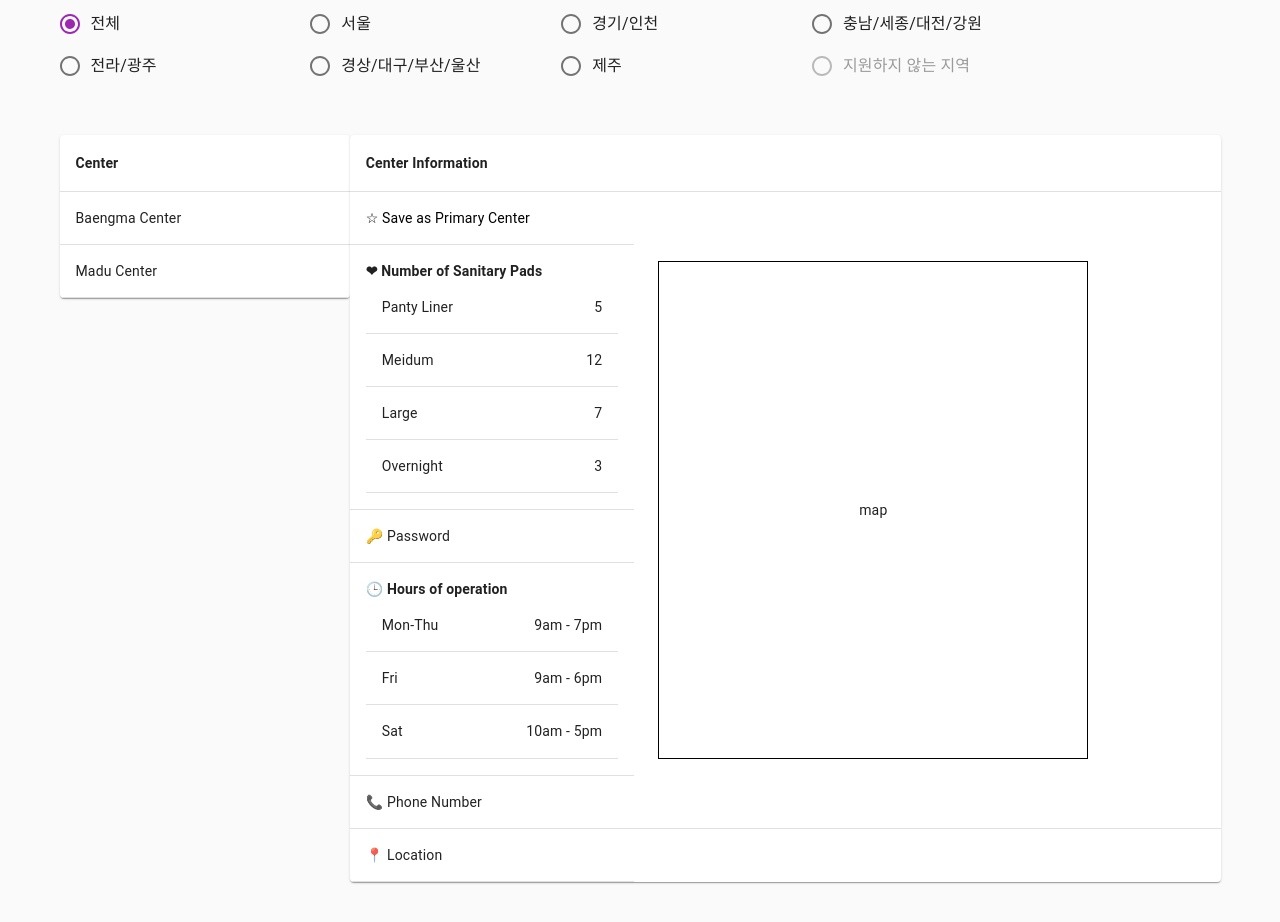
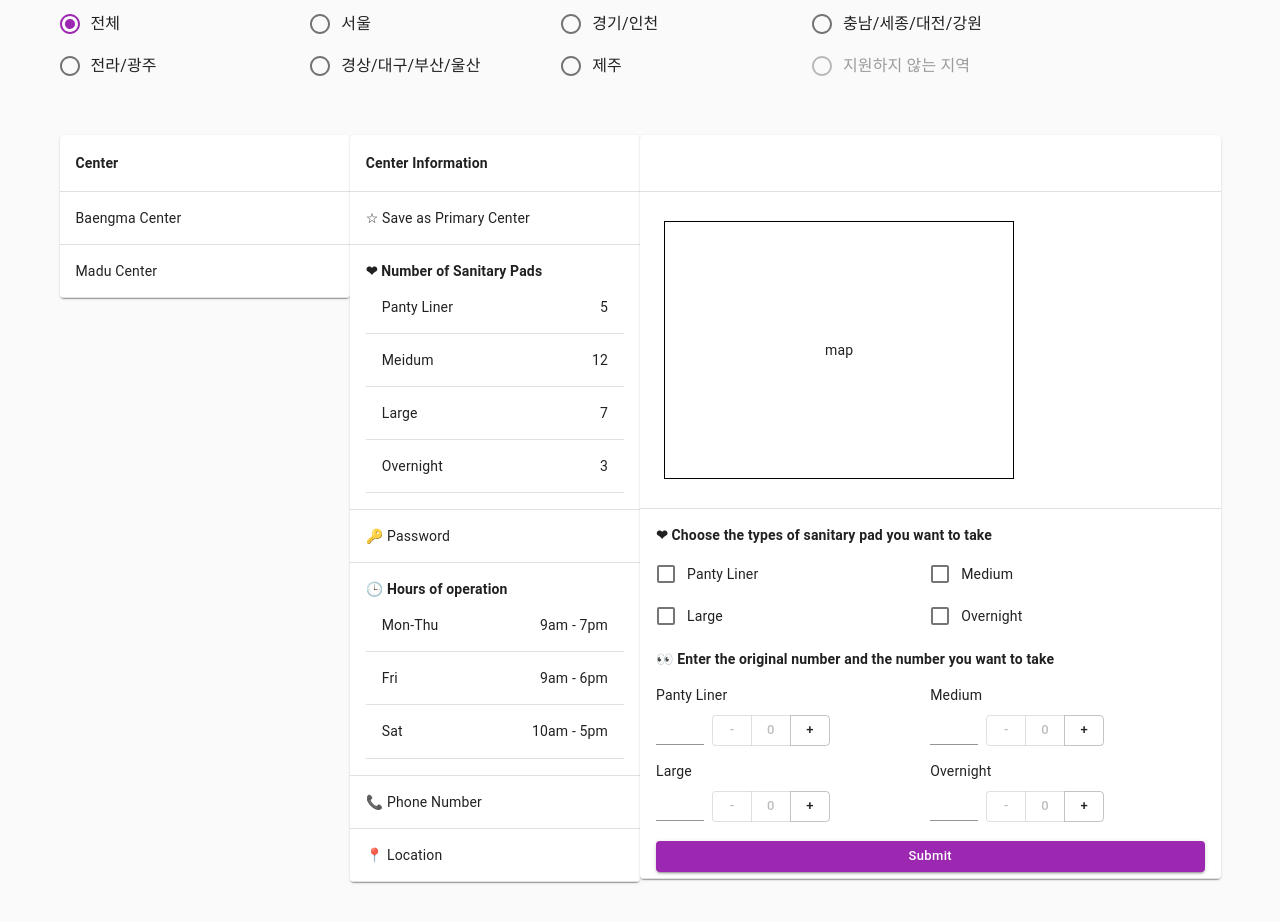
Before and after one commit to dsc-sookmyung/2021-Gitribute-SolutionChallenge, a React (Create React App) app in the folder frontend/: page /center in a window 1280 px wide. Shown: the part 140-1062 px from the top of the page. Built offline with nearby package versions, Linux system fonts and the light colour scheme.

Commit message:
Add CountInputForm Components

```diff
--- a/frontend/src/components/CenterInfo/CenterTable.js
+++ b/frontend/src/components/CenterInfo/CenterTable.js
@@ -11,6 +11,7 @@ import Paper from '@material-ui/core/Paper';
 import Grid from '@material-ui/core/Grid';
 import Box from '@material-ui/core/Box';
 import Link from '@material-ui/core/Link';
+import CountInputForm from './CountInputForm';
 
 
 const useStyles = makeStyles((theme) => ({
@@ -43,6 +44,9 @@ const useStyles = makeStyles((theme) => ({
   },
   box: {
     border: "1px solid #000"
+  },
+  maptr: {
+    height: "19.8rem"
   }
 }));
 
@@ -90,7 +94,7 @@ function Favorites(name, favorite, setFavorite) {
   }, [favorite]);
 }
 
-function Row({ id, center, favorite, setFavorite }) {
+function Row({ id, center, favorite, setFavorite, role }) {
   const [open, setOpen] = useState(false);
   const classes = useStyles();
 
@@ -118,17 +122,19 @@ function Row({ id, center, favorite, setFavorite }) {
           <Collapse in={open} timeout="auto" unmountOnExit>
             <TableRow>
               <TableCell>
-                <Box component="span" m={1} px={25} py={2} className={classes.box}>
+                <Box component="span" m={1} px={20} py={2} className={classes.box}>
                   map
                 </Box>
               </TableCell>
             </TableRow>
             <TableRow>
               <TableCell>
-                <Link href="#">
+                <a
+                  href="#"
+                  style={{ textDecoration: "inherit", color: "inherit" }}>
                     { favorite === center.name ?
                       "⭐ My Primary Center" : "☆ Save as Primary Center" }
-                </Link>
+                </a>
               </TableCell>
             </TableRow>
             <TableRow>
@@ -150,11 +156,13 @@ function Row({ id, center, favorite, setFavorite }) {
                 </Table>
               </TableCell>
             </TableRow>
+            { role === 1 ? (
                 <TableRow>
                   <TableCell>
                     🔑 Password
                   </TableCell>
                 </TableRow>
+              ) : null }
             <TableRow>
               <TableCell>
                 <strong>🕒 Hours of operation</strong>
@@ -195,6 +203,7 @@ export default function CenterTable() {
   const classes = useStyles();
   const [favorite, setFavorite] = useState("Baengma");
   const [selectedCenter, setSelectedCenter] = useState("Baengma");
+  const [role, setRole] = useState(1);
 
   return (
     <Grid container className={classes.table}>
@@ -204,7 +213,7 @@ export default function CenterTable() {
         <Table className={classes.table} aria-label="simple table">
           <TableHead>
             <TableRow>
-              <TableCell><strong>Center</strong></TableCell>          </TableRow>
+              <TableCell><strong>Center</strong></TableCell></TableRow>
           </TableHead>
           <TableBody>
             {centerName.map((center) => {
@@ -224,26 +233,23 @@ export default function CenterTable() {
         </Table>
       </TableContainer>
       </Grid>
-      <Grid item md={9}>
+      <Grid item md={3}>
         <TableContainer className={classes.tablePCCenterInfo} component={Paper}>
           <Table className={classes.table} aria-label="simple table">
             <TableHead>
               <TableRow>
-                <TableCell colSpan={2}><strong>Center Information</strong></TableCell>
+                <TableCell style={{ borderRight: "none" }}><strong>Center Information</strong></TableCell>
               </TableRow>
             </TableHead>
             <TableBody>
               <TableRow>
                 <TableCell>
-                  <Link href="#">
+                  <a
+                    href="#"
+                    style={{ textDecoration: "inherit", color: "inherit" }}>
                       { favorite === selectedCenter ?
                         "⭐ My Primary Center" : "☆ Save as Primary Center" }
-                  </Link>
-                </TableCell>
-                <TableCell rowSpan="5">
-                <Box component="span" m={1} px={25} py={30} className={classes.box}>
-                  map
-                </Box>
+                  </a>
                 </TableCell>
               </TableRow>
               <TableRow>
@@ -265,11 +271,13 @@ export default function CenterTable() {
                   </Table>
                 </TableCell>
               </TableRow>
+              { role === 1 ? (
                 <TableRow>
                   <TableCell>
                     🔑 Password
                   </TableCell>
                 </TableRow>
+              ) : null }
               <TableRow>
                 <TableCell>
                   <strong>🕒 Hours of operation</strong>
@@ -301,13 +309,38 @@ export default function CenterTable() {
           </Table>
         </TableContainer>
       </Grid>
+      <Grid item md={6}>
+        <TableContainer className={classes.tablePCCenterInfo} component={Paper}>
+          <Table className={classes.table} aria-label="simple table">
+            <TableHead>
+              <TableRow>
+                <TableCell style={{ borderLeft: "none" }}>&nbsp;</TableCell>
+              </TableRow>
+            </TableHead>
+            <TableBody>
+              <TableRow className={classes.maptr}>
+                <TableCell>
+                  <Box component="span" m={1} px={20} py={15} className={classes.box}>
+                    map
+                  </Box>
+                </TableCell>
+              </TableRow>
+              <TableRow>
+                <TableCell style={{ paddingBottom: "0.4rem" }}>
+                  <CountInputForm />
+                </TableCell>
+              </TableRow>
+            </TableBody>
+          </Table>
+        </TableContainer>
+      </Grid>
       {/* Mobile */}
       <Grid item md={12}>
         <TableContainer className={classes.tableMobile} component={Paper}>
         <Table className={classes.table} aria-label="simple table">
           <TableBody>
             {centerName.map((center, index) => (
-              <Row key={center.name} id={index} className="chooseitmes" center={center} favorite={favorite} setFavorite={setFavorite} />
+              <Row key={center.name} id={index} className="chooseitmes" center={center} favorite={favorite} setFavorite={setFavorite} role={role}/>
             ))}
           </TableBody>
         </Table>
--- /dev/null
+++ b/frontend/src/components/CenterInfo/CountInputForm.js
@@ -0,0 +1,190 @@
+import React, { useEffect, useState } from 'react';
+import { makeStyles } from '@material-ui/core/styles';
+import Grid from '@material-ui/core/Grid';
+import Typography from '@material-ui/core/Typography';
+import { Checkbox, FormControlLabel, Input, Button, ButtonGroup } from '@material-ui/core';
+import styled from 'styled-components';
+
+const useStyles = makeStyles((theme) => ({
+  select: {
+    marginTop: theme.spacing(1),
+    marginBottom: theme.spacing(1.5),
+  },
+  label: {
+    marginTop: theme.spacing(1),
+    marginBottom: theme.spacing(1)
+  },
+  input: {
+    width: "3rem",
+    marginBottom: theme.spacing(1),
+    marginRight: theme.spacing(1)
+  }
+}));
+
+export default function CenterInfo() {
+  const [checkedType, setCheckedType] = useState([]);
+  const [linerCounter, setLinerCounter] = useState(0);
+  const [mediumCounter, setMediumCounter] = useState(0);
+  const [largeCounter, setLargeCounter] = useState(0);
+  const [overnightCounter, setOvernightCounter] = useState(0);
+  const classes = useStyles();
+
+  useEffect(() => {
+    console.log(checkedType);
+  }, [checkedType, linerCounter, mediumCounter, largeCounter, overnightCounter]);
+
+  const handlePadType = ((e) => {
+    setCheckedType({...checkedType, [e.target.name] : e.target.checked });
+  });
+
+  const handleLinerIncrement = () => {
+    setLinerCounter(prevLinerCounter => prevLinerCounter + 1);
+  }
+
+  const handleMediumIncrement = () => {
+    setMediumCounter(prevMediumCounter => prevMediumCounter + 1);
+  }
+
+  const handleLargeIncrement = () => {
+    setLargeCounter(prevLargeCounter => prevLargeCounter + 1)
+  }
+
+  const handleOvernightIncrement = () => {
+    setOvernightCounter(prevOvernightCounter => prevOvernightCounter + 1)
+  }
+
+  const handleLinerDecrement = () => {
+    setLinerCounter(prevLinerCounter => prevLinerCounter - 1);
+  }
+
+  const handleMediumDecrement = () => {
+    setMediumCounter(prevMediumCounter => prevMediumCounter - 1);
+  }
+
+  const handleLargeDecrement = () => {
+    setLargeCounter(prevLargeCounter => prevLargeCounter - 1)
+  }
+
+  const handleOvernightDecrement = () => {
+    setOvernightCounter(prevOvernightCounter => prevOvernightCounter - 1)
+  }
+
+  const handleSubmit = () => {
+
+  }
+
+  return (
+    <Container>
+      <strong>❤ Choose the types of sanitary pad you want to take</strong>
+      <Grid container className={classes.select}>
+        <Grid item xs={6}>
+          <FormControlLabel
+            control={<Checkbox name="liner" onChange={handlePadType} color="secondary" />}
+            label={<Typography variant="body2">Panty Liner</Typography>}
+          />
+        </Grid>
+        <Grid item xs={6}>
+          <FormControlLabel
+            control={<Checkbox name="medium" onChange={handlePadType} color="secondary" />}
+            label={<Typography variant="body2">Medium</Typography>}
+          />
+        </Grid>
+        <Grid item xs={6}>
+          <FormControlLabel
+            control={<Checkbox name="large" onChange={handlePadType} color="secondary" />}
+            label={<Typography variant="body2">Large</Typography>}
+          />
+        </Grid>
+        <Grid item xs={6}>
+          <FormControlLabel
+            control={<Checkbox name="overnight" onChange={handlePadType} color="secondary" />}
+            label={<Typography variant="body2">Overnight</Typography>}
+          />
+        </Grid>
+      </Grid>
+      <strong>👀 Enter the original number and the number you want to take</strong>
+      <Grid container className={classes.select}>
+        <Grid item xs={6}>
+          <Typography className={classes.label} variant="body2">Panty Liner</Typography>
+          <Input
+            className={classes.input}
+            type="number" />
+          <ButtonGroup size="small">
+            { linerCounter > 0 ? (
+              <Button onClick={handleLinerDecrement}>-</Button>
+            ) : (
+              <Button disabled>-</Button>
+            )}
+            <Button disabled>{linerCounter}</Button>
+            <Button onClick={handleLinerIncrement}>+</Button>
+          </ButtonGroup>
+        </Grid>
+        <Grid item xs={6}>
+          <Typography className={classes.label} variant="body2">Medium</Typography>
+          <Input
+            className={classes.input}
+            type="number" />
+          <ButtonGroup size="small">
+            { mediumCounter > 0 ? (
+              <Button onClick={handleMediumDecrement}>-</Button>
+            ) : (
+              <Button disabled>-</Button>
+            )}
+            <Button disabled>{mediumCounter}</Button>
+            <Button onClick={handleMediumIncrement}>+</Button>
+          </ButtonGroup>
+        </Grid>
+        <Grid item xs={6}>
+          <Typography className={classes.label} variant="body2">Large</Typography>
+          <Input
+            className={classes.input}
+            type="number" />
+          <ButtonGroup size="small">
+            { largeCounter > 0 ? (
+              <Button onClick={handleLargeDecrement}>-</Button>
+            ) : (
+              <Button disabled>-</Button>
+            )}
+            <Button disabled>{largeCounter}</Button>
+            <Button onClick={handleLargeIncrement}>+</Button>
+          </ButtonGroup>
+        </Grid><Grid item xs={6}>
+          <Typography className={classes.label} variant="body2">Overnight</Typography>
+          <Input
+            className={classes.input}
+            type="number" />
+          <ButtonGroup size="small">
+            { overnightCounter > 0 ? (
+              <Button onClick={handleOvernightDecrement}>-</Button>
+            ) : (
+              <Button disabled>-</Button>
+            )}
+            <Button disabled>{overnightCounter}</Button>
+            <Button onClick={handleOvernightIncrement}>+</Button>
+          </ButtonGroup>
+        </Grid>
+      </Grid>
+
+      <Button
+          onClick={handleSubmit}
+          type="submit"
+          fullWidth
+          variant="contained"
+          color="secondary"
+          size="small"
+          className={classes.submit}
+        >
+        Submit
+        </Button>
+    </Container>
+  );
+}
+
+const Container = styled.div`
+  display: flex;
+  flex-direction: column;
+  align-items: flex-start;
+  @media screen and (max-width: 1193px) {
+    // padding: 2.5rem 1rem;
+  }
+`;
```
Lines whose indentation alone changed are shown as unchanged.
